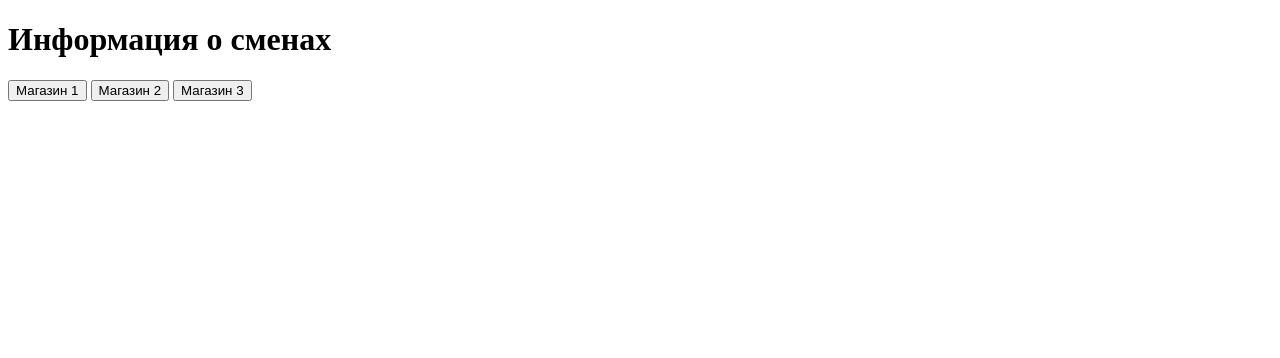
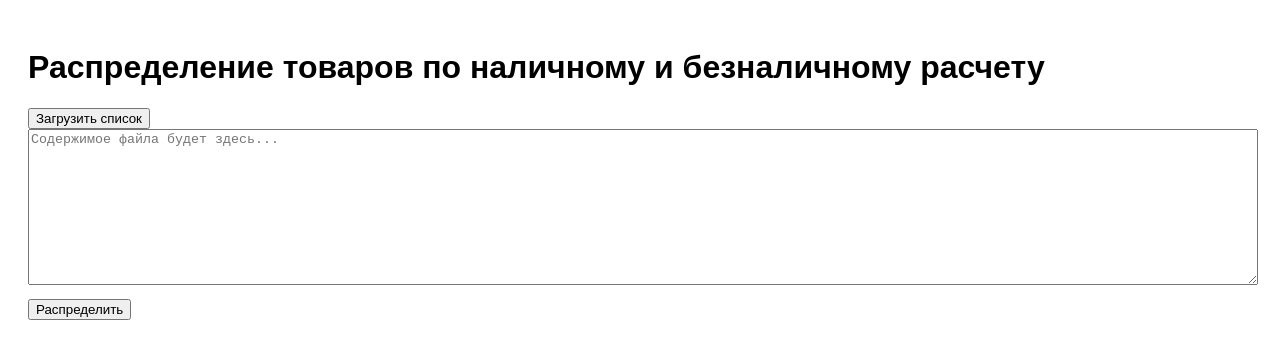
Before and after one commit to fhyh246/anegdot39, a plain HTML site: page index.html in a window 1280 px wide. Drawn offline with Linux system fonts and the light colour scheme.

Commit message:
Update index.html

```diff
--- a/index.html
+++ b/index.html
@@ -3,27 +3,31 @@
 <head>
     <meta charset="UTF-8">
     <meta name="viewport" content="width=device-width, initial-scale=1.0">
-    <title>Shift Information</title>
-    <script>
-        async function fetchShiftData() {
-            const response = await fetch('shifts.json');
-            const data = await response.json();
-            return data;
+    <title>Распределение товаров</title>
+    <style>
+        body {
+            font-family: Arial, sans-serif;
+            padding: 20px;
         }
-
-        async function showShift(storeId) {
-            const data = await fetchShiftData();
-            const employee = data[storeId];
-            const displayArea = document.getElementById('displayArea');
-            displayArea.textContent = employee ? `Сегодня на смене: ${employee}` : 'Нет данных для этого магазина';
+        #result {
+            margin-top: 20px;
         }
-    </script>
+        textarea {
+            width: 100%;
+            height: 150px;
+            margin-bottom: 10px;
+        }
+    </style>
 </head>
 <body>
-    <h1>Информация о сменах</h1>
-    <button onclick="showShift('store1')">Магазин 1</button>
-    <button onclick="showShift('store2')">Магазин 2</button>
-    <button onclick="showShift('store3')">Магазин 3</button>
-    <div id="displayArea" style="margin-top: 20px; font-size: 18px;"></div>
+    <h1>Распределение товаров по наличному и безналичному расчету</h1>
+    <button onclick="document.getElementById('fileInput').click()">Загрузить список</button>
+    <input type="file" id="fileInput" style="display: none;" onchange="loadFile(event)">
+    <textarea id="fileContent" placeholder="Содержимое файла будет здесь..."></textarea>
+    <button onclick="distribute()">Распределить</button>
+
+    <div id="result"></div>
+
+    <script src="script.js"></script>
 </body>
 </html>
```
